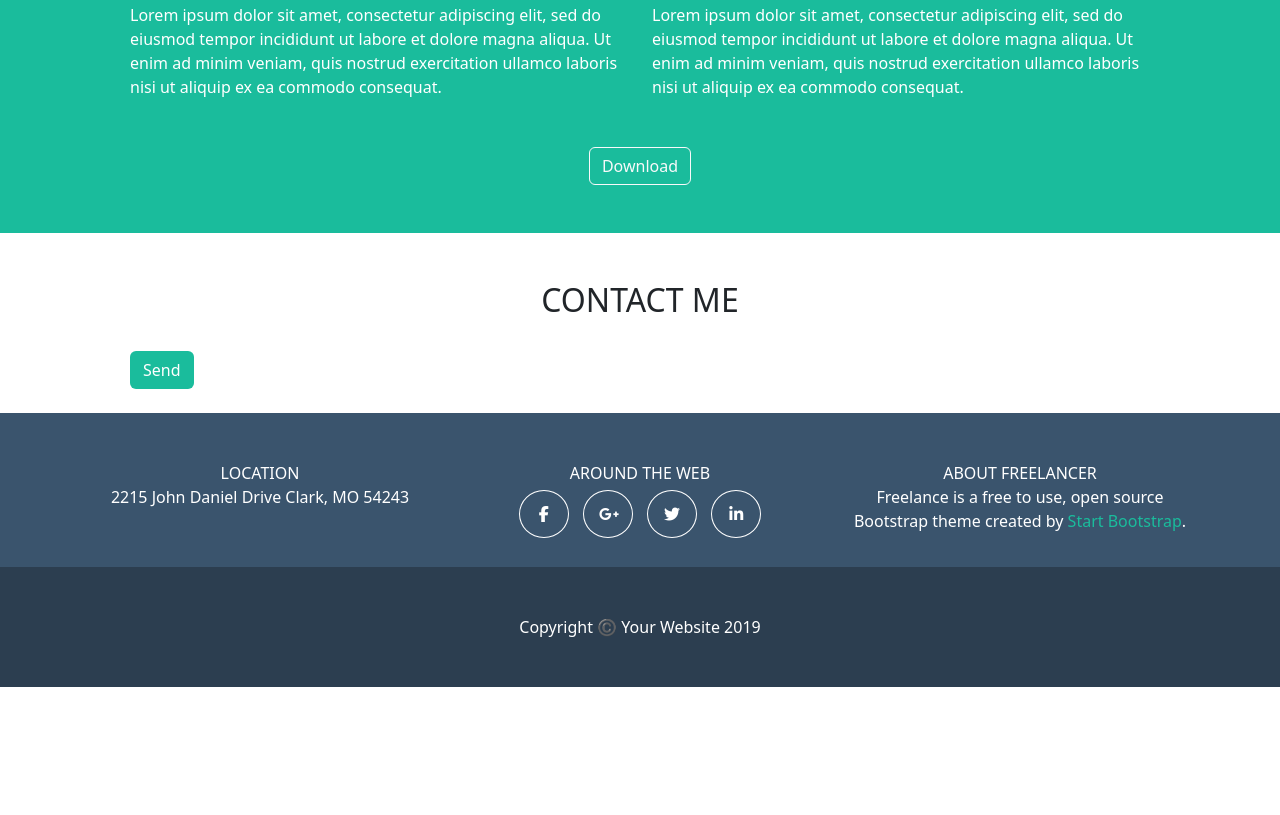
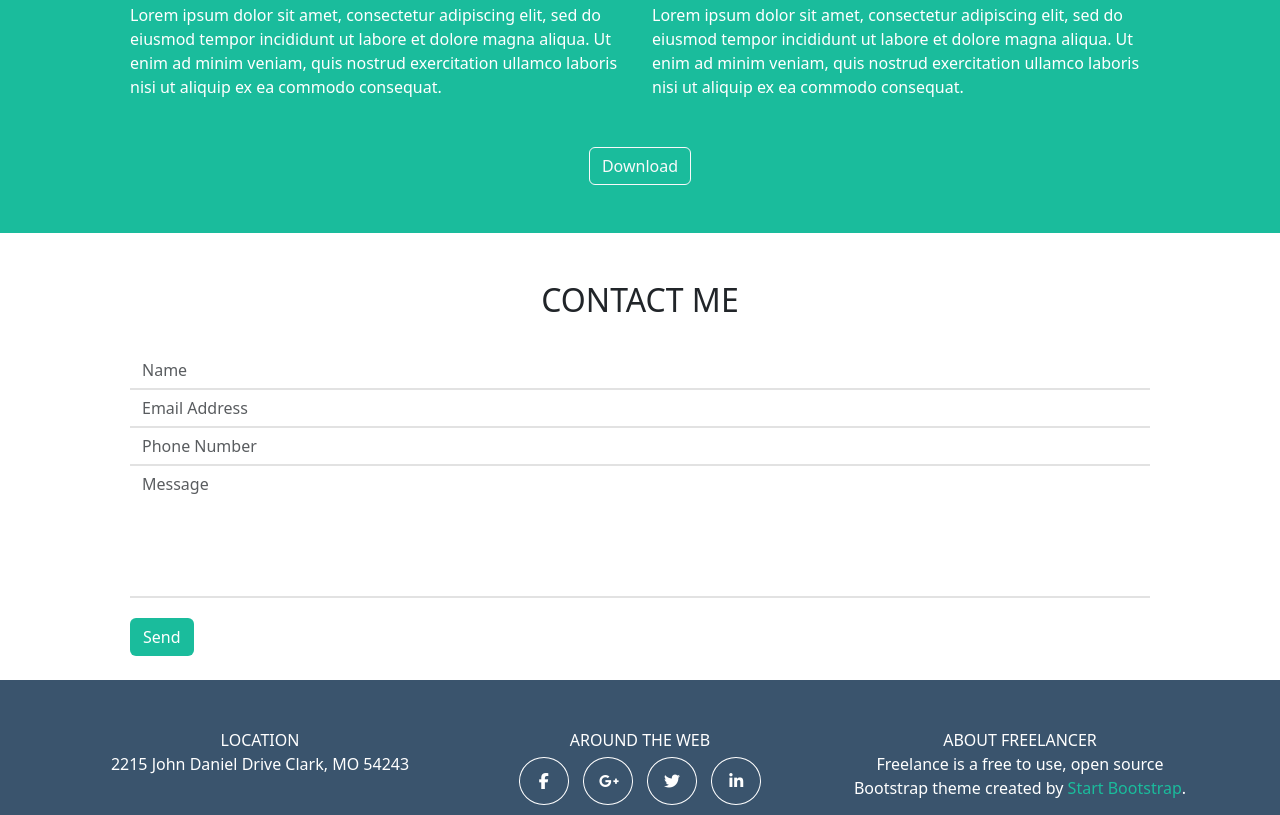
Before and after one commit to MatteD04/html-css-bootstrap-freelancer, a plain HTML site: page index.html in a window 1280 px wide. Shown: the part 1504-2319 px from the top of the page. Before the commit the page ends 2207 px from the top, so only its background shows below. Drawn offline with nearby package versions, Linux system fonts and the light colour scheme.

Commit message:
feat: add form

```diff
--- a/index.html
+++ b/index.html
@@ -63,7 +63,7 @@
                         <div class="ms-line ms-line-2 mx-1"></div>
                     </span>
                 </div>
-                <div class="row gy-3 gx-3">
+                <div class="row gy-4 gx-4">
                     <div class="col-12 col-md-6 col-lg-4"><img src="./img/cabin.png" class="img-fluid rounded-3" alt="house"></div>
                     <div class="col-12 col-md-6 col-lg-4"><img src="./img/cake.png" class="img-fluid rounded-3" alt="cake"></div>
                     <div class="col-12 col-md-6 col-lg-4"><img src="./img/circus.png" class="img-fluid rounded-3" alt="circus"></div>
@@ -97,6 +97,18 @@
         <section>
             <div class="container py-5">
                 <h2 class="text-center pb-4">CONTACT ME</h2>
+                <div class="input-group flex-nowrap">
+                    <input type="text" class="form-control ms-form mx-5" placeholder="Name" aria-label="Username" aria-describedby="addon-wrapping">
+                </div>
+                <div class="input-group flex-nowrap">
+                    <input type="text" class="form-control ms-form mx-5" placeholder="Email Address" aria-label="Username" aria-describedby="addon-wrapping">
+                </div>
+                <div class="input-group flex-nowrap">
+                    <input type="text" class="form-control ms-form mx-5" placeholder="Phone Number" aria-label="Username" aria-describedby="addon-wrapping">
+                </div>
+                <div class="input-group flex-nowrap">
+                    <input type="text" class="form-control ms-form ms-form-big mx-5" placeholder="Message" aria-label="Username" aria-describedby="addon-wrapping">
+                </div>
                 <button class="btn ms-btn-green mx-5">Send</button>
             </div>
         </section>
--- a/style.css
+++ b/style.css
@@ -47,3 +47,14 @@
 .ms-star{
     font-size: 30px;
 }
+
+/*FORM*/
+.ms-form{
+    border: none;
+    border-bottom: 2px solid rgb(226, 226, 226);
+    border-radius: 0;
+}
+.ms-form-big{
+    padding-bottom: 100px;
+    margin-bottom: 20px;
+}
```
